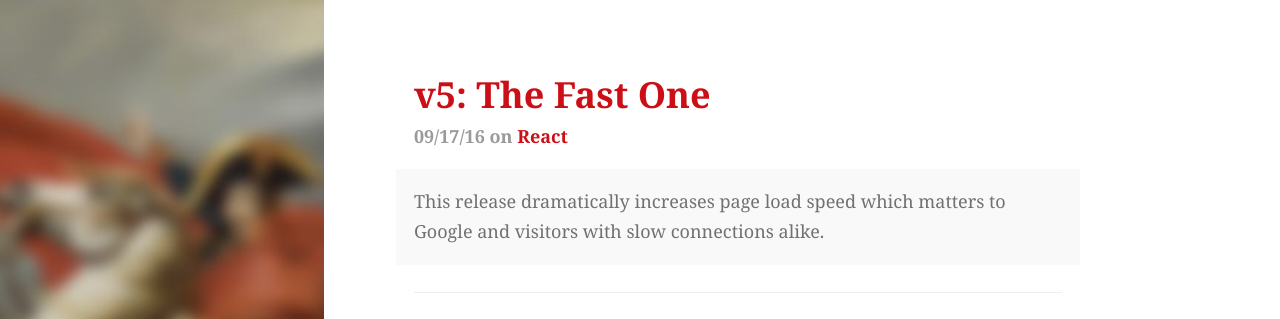
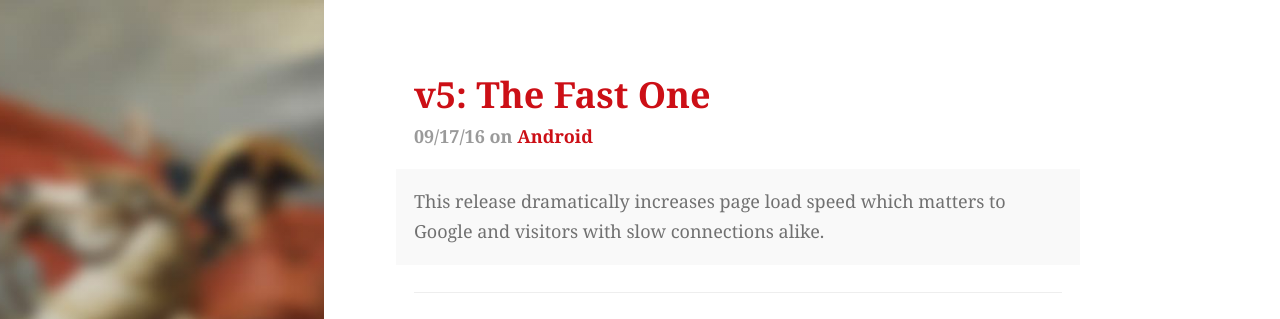
Before and after one commit to Firebase-Camp/Firebase-Camp.github.io, a Jekyll site: the page built from index.html, in a window 1280 px wide and 900 px high. Shown: the top 319 px of the window. Built offline with Jekyll 4.4.1, drawn with Linux system fonts in a browser that asks for light colours; the list of posts is cut into pages by our own code.

```diff
--- a/_posts/2016-09-17-the-fast-one.md
+++ b/_posts/2016-09-17-the-fast-one.md
@@ -1,7 +1,7 @@
 ---
 layout: post
 title: 'v5: The Fast One'
-tags: [react]
+tags: [android]
 description: >
   This release dramatically increases page load speed which matters to Google and visitors with slow connections alike.
 ---
```
Also changed, not shown: _posts/2012-02-07-example-content.md (+1 -1 lines).
